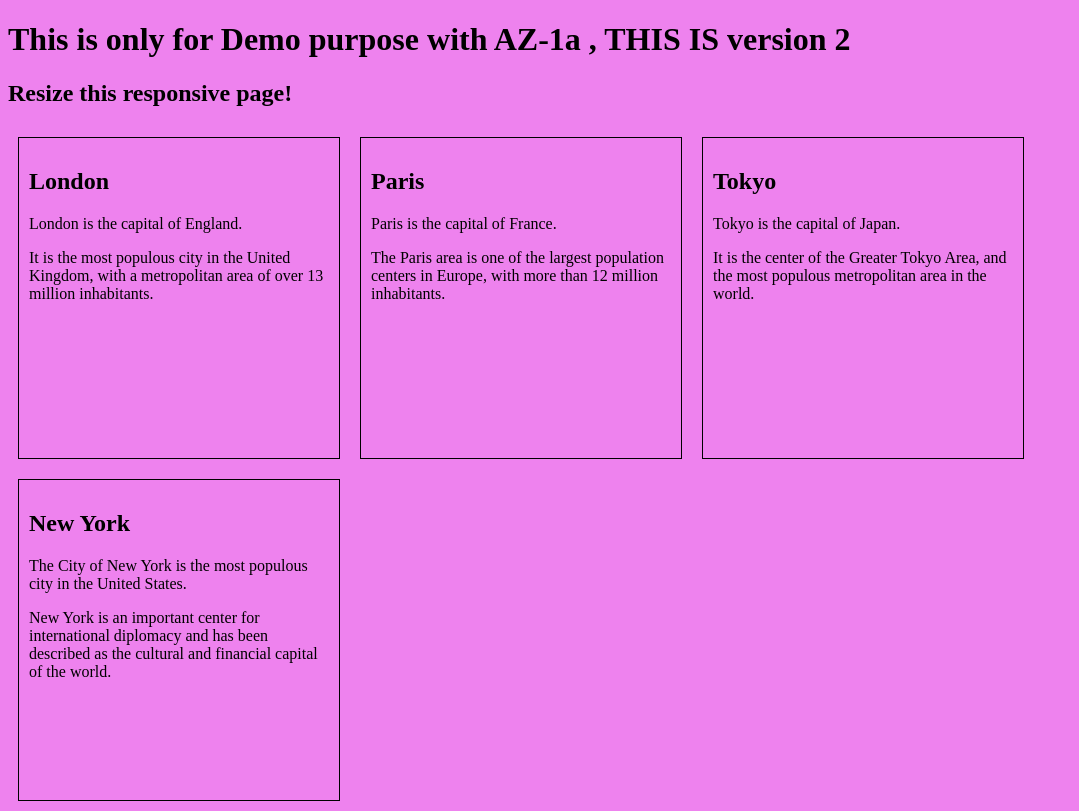
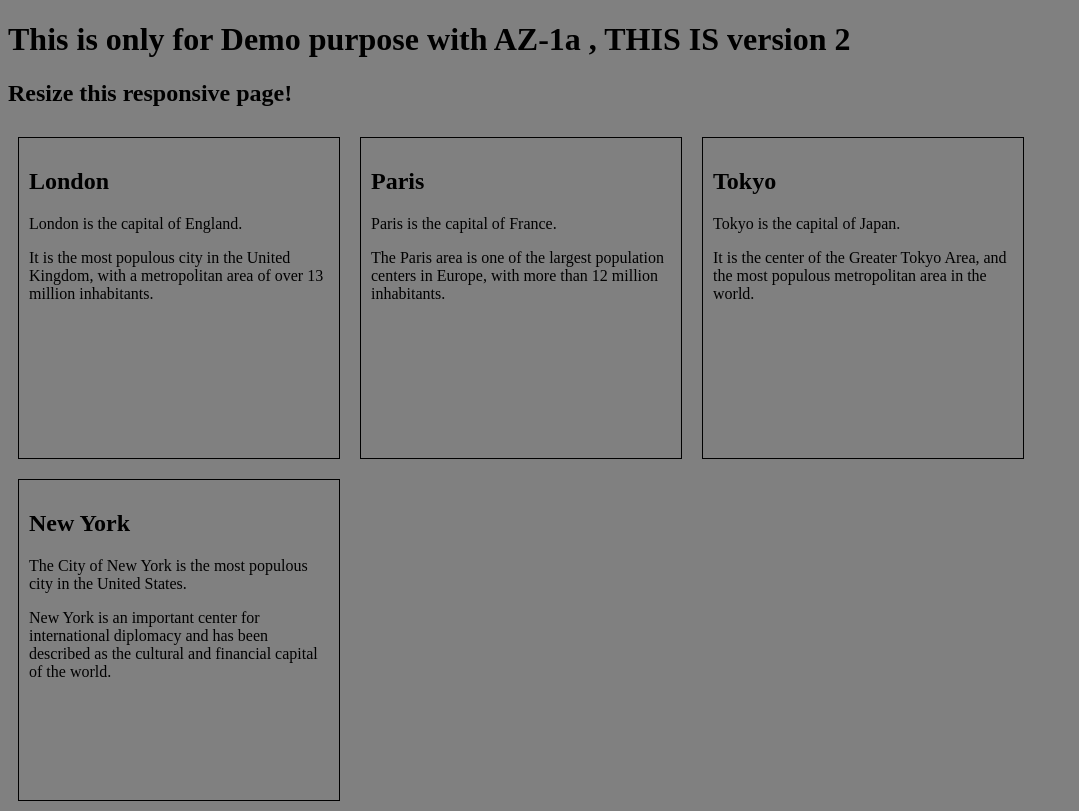
Before and after one commit to devathivamsi/codedeploy, a plain HTML site: page index.html in a window 1280 px wide. Shown: the whole page, without its empty margins (0-1079 px from the left). Drawn offline with Linux system fonts and the light colour scheme.

Commit message:
New changes @20may at 7:20 AM

```diff
--- a/index.html
+++ b/index.html
@@ -12,7 +12,7 @@
 }
 </style>
 </head>
-<body bgcolor= "violet">
+<body bgcolor= "grey">
 
 <h1>This is only for Demo purpose with AZ-1a , THIS IS version 2 </h1>
 <h2>Resize this responsive page!</h2>
```
